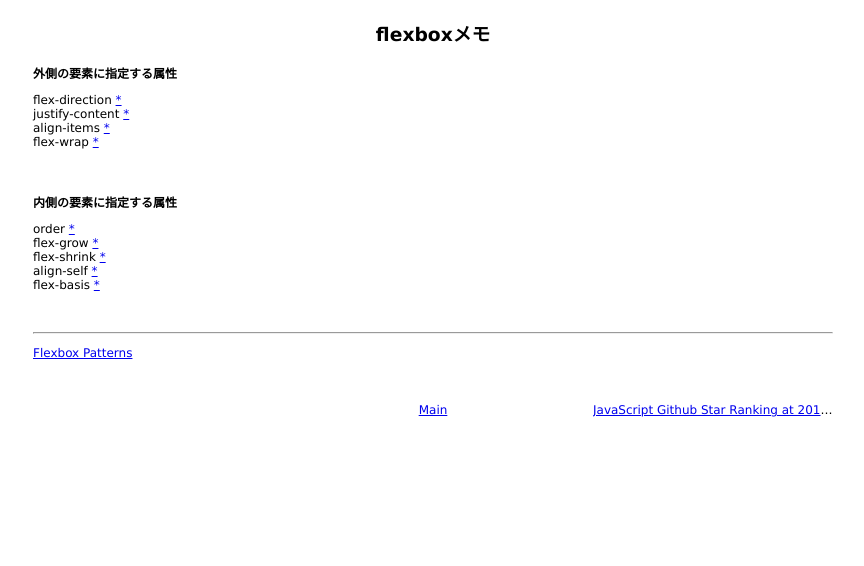
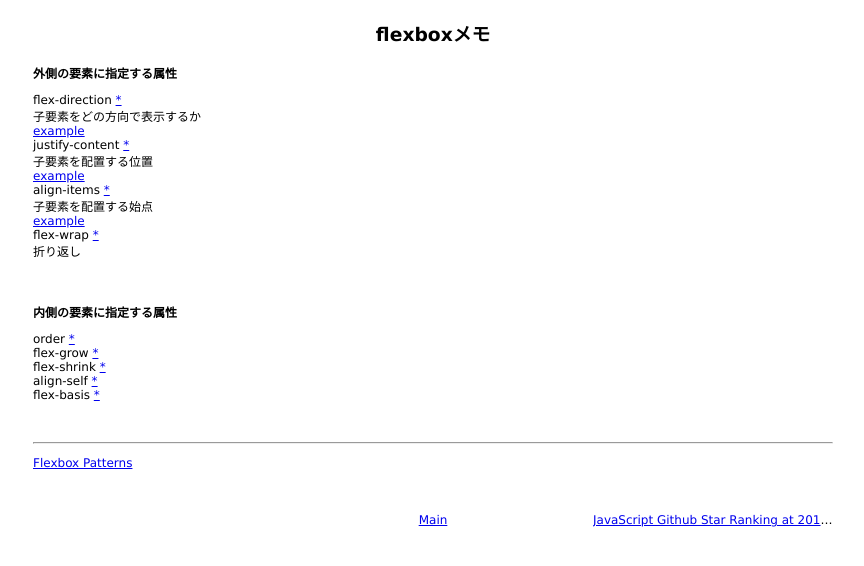
Before and after one commit to 38elements/38elements.github.com, a Jekyll site: the page built from _posts/2016-11-01-flexbox.md, in a window 1280 px wide. Shown: the top 566 px of the page, without its empty margins (207-1071 px from the left). Built offline with Jekyll 4.4.1, drawn with Linux system fonts in a browser that asks for light colours.

Commit message:
Update 2016-11-01-flexbox.md

```diff
--- a/_posts/2016-11-01-flexbox.md
+++ b/_posts/2016-11-01-flexbox.md
@@ -4,9 +4,16 @@ title: flexboxメモ
 ---
 #### 外側の要素に指定する属性
 flex-direction [\*](https://developer.mozilla.org/ja/docs/Web/CSS/flex-direction)
+子要素をどの方向で表示するか
+[example](http://jsdo.it/38elements/flex-direction)
 justify-content [\*](https://developer.mozilla.org/ja/docs/Web/CSS/justify-content)
+子要素を配置する位置
+[example](http://jsdo.it/38elements/justify-content)
 align-items [\*](https://developer.mozilla.org/ja/docs/Web/CSS/align-items)
+子要素を配置する始点
+[example](http://jsdo.it/38elements/align-items)
 flex-wrap [\*](https://developer.mozilla.org/ja/docs/Web/CSS/flex-wrap)
+折り返し
 <br>
 <br>
 #### 内側の要素に指定する属性
```
